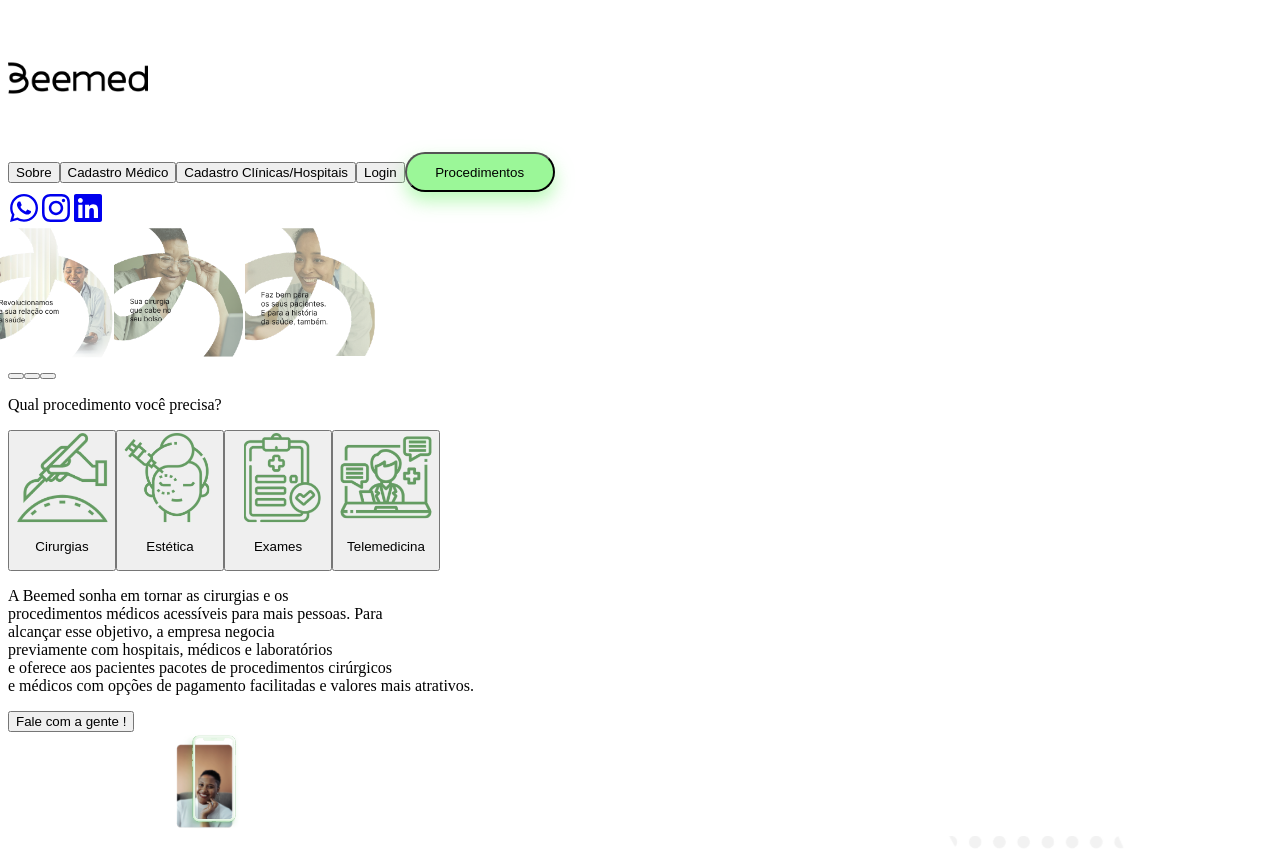
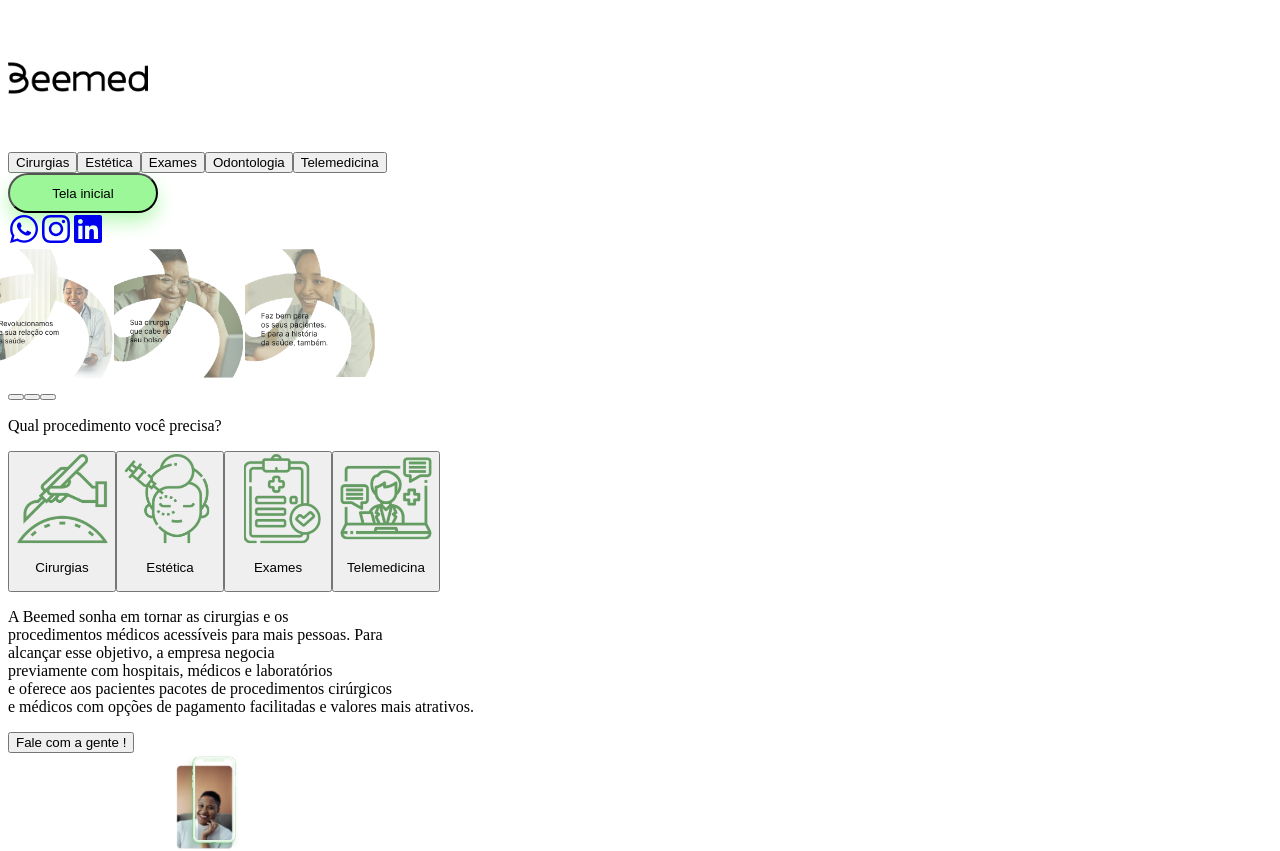
Before and after one commit to odevnicolas/beemed, a Next.js app: page /Home in a window 1280 px wide. Shown: the top 851 px of the page. Built offline with nearby package versions, Linux system fonts and the light colour scheme.

Commit message:
atualização

```diff
--- a/src/components/Header/header.tsx
+++ b/src/components/Header/header.tsx
@@ -1,93 +1,46 @@
 /* eslint-disable prettier/prettier */
-import React, { useState } from 'react';
+
+// eslint-disable-next-line @typescript-eslint/no-unused-vars
+import React from 'react';
 import './header.css';
-import Link from 'next/link';
-import Modal from '@/components/AuthModal/modal';
+import Link from 'next/link'
 import 'tailwindcss/tailwind.css';
-import { Fragment } from 'react';
-import { useMediaQuery } from 'react-responsive';
-import { FiMenu } from 'react-icons/fi';
+import { useRouter } from 'next/router';
 
-interface HeaderProps {
-  activeRoute: string;
-}
-
-const Header: React.FC<HeaderProps> = ({ activeRoute }) => {
-  const [isModalOpen, setIsModalOpen] = useState(false);
-  const [isMenuOpen, setIsMenuOpen] = useState(false);
-  const isMobile = useMediaQuery({ maxWidth: 900 });
-
-  const handleOpenModal = () => {
-    setIsModalOpen(true);
-  };
-
-  const handleCloseModal = () => {
-    setIsModalOpen(false);
-  };
-
-  const toggleMenu = () => {
-    setIsMenuOpen((prevIsMenuOpen) => !prevIsMenuOpen);
-  };
+const HeaderProced = () => {
+  const router = useRouter();
 
   return (
-    <Fragment>
-      <Modal isOpen={isModalOpen} onClose={handleCloseModal} />
-      <header className={`flex ${isMobile ? 'flex-col' : 'justify-between'} items-center py-3 px-6 sm:px-0 mt-3 sm:mt-0`}>
-        <div className={`${isMobile ? 'mb-4' : 'ml-2'} z-10`}>
+    <header className="flex flex-col sm:flex-row justify-between items-center py-[1.3%] px-[2%] mt-[1.3%]">
+      <div className="ml-[2%] z-10">
         <Link href="/">
           <img src="/BeemedBlack.svg" alt="Logo da Empresa" width={140} height={140} />
         </Link>
       </div>
-        {isMobile ? (
-          <div className="mt-4">
-            <button onClick={handleOpenModal} className="text-black font-medium hover:underline">
-              Login
-            </button>
-            <Link href="/cirurgias">
-              <button className="text-black btn-procedimentos mt-4 font-NowAltRegular font-NowAlt-Black">
-                Procedimentos
-              </button>
+      <div className="flex gap-10 z-10">
+        <Link className={`mt-[2%] ${router.pathname === '/cirurgias' ? 'underline text-green-500' : 'hover:underline'}`} href="/cirurgias">
+          <button className={`text-black font-medium ${router.pathname === '/cirurgias' ? 'text-green-500' : 'hover:underline decoration-solid decoration-colorButton decoration-2 box-decoration-clone'}`}>Cirurgias</button>
         </Link>
-            <button className="block sm:hidden text-black mt-4" onClick={toggleMenu}>
-              <FiMenu size={24} />
-            </button>
-          </div>
-        ) : (
-          <div className="ml-9 flex gap-10 z-10">
-            <Link className="mt-2" href="/sobre">
-              <button
-                className={`text-black font-medium hover:underline decoration-solid decoration-colorButton decoration-2 box-decoration-clone ${
-                  activeRoute === '/sobre' ? 'text-green-500' : 'text-black'
-                }`}
-              >
-                Sobre
-              </button>
+        <Link className={`mt-[2%] ${router.pathname === '/estetica' ? 'underline text-green-500' : ''}`} href="/estetica">
+          <button className={`text-black font-medium ${router.pathname === '/estetica' ? 'text-green-500' : 'hover:underline decoration-solid decoration-colorButton decoration-2 box-decoration-clone'}`}>Estética</button>
         </Link>
-            <Link className="mt-2" href="/medico">
-              <button
-                className={`text-black font-medium hover:underline decoration-solid decoration-colorButton decoration-2 box-decoration-clone ${
-                  activeRoute === '/medico' ? 'text-green-500' : 'text-black'
-                }`}
-              >
-                Cadastro Médico
-              </button>
+        <Link className={`mt-[2%] ${router.pathname === '/exames' ? 'underline text-green-500' : ''}`} href="/exames">
+          <button className={`text-black font-medium ${router.pathname === '/exames' ? 'text-green-500' : 'hover:underline decoration-solid decoration-colorButton decoration-2 box-decoration-clone'}`}>Exames</button>
         </Link>
-            <Link className="mt-2" href="/clinico">
-              <button className="text-black font-medium hover:underline decoration-solid decoration-colorButton decoration-2 box-decoration-clone">
-                Cadastro Clínicas/Hospitais
-              </button>
+        <Link className={`mt-[2%] ${router.pathname === '/odontologia' ? 'underline text-green-500' : ''}`} href="/odontologia">
+          <button className={`text-black font-medium ${router.pathname === '/odontologia' ? 'text-green-500' : 'hover:underline decoration-solid decoration-colorButton decoration-2 box-decoration-clone'}`}>Odontologia</button>
         </Link>
-            <button className="text-black font-medium mt-1 hover:underline decoration-solid decoration-colorButton decoration-2 box-decoration-clone" onClick={handleOpenModal}>
-              Login
-            </button>
-            <Link className="mt-1" href="/cirurgias">
-              <button className="text-black btn-procedimentos ml-5 font-NowAltRegular font-NowAlt-Black">Procedimentos</button>
+        <Link className={`mt-[2%] ${router.pathname === '/telemedicina' ? 'underline text-green-500' : ''}`} href="/telemedicina">
+          <button className={`text-black font-medium ${router.pathname === '/telemedicina' ? 'text-green-500' : 'hover:underline decoration-solid decoration-colorButton decoration-2 box-decoration-clone'}` }>Telemedicina</button>
         </Link>
       </div>
-        )}
+      <div>
+      <Link className='mt-[1.2%]'href="/">
+        <button className="text-black btn-procedimentos ml-5 font-NowAltRegular">Tela inicial</button>
+      </Link>
+      </div>
     </header>
-    </Fragment>
   );
 };
 
-export default Header;
+export default HeaderProced;
--- a/src/components/Social/social.tsx
+++ b/src/components/Social/social.tsx
@@ -5,15 +5,15 @@ import 'tailwindcss/tailwind.css';
 
 const RedesSociais: React.FC = () => {
   return (
-    <div className="z-20 rounded-s-[45px] bg-verde-social p-6 w-34 mt-[19%] float-right fixed top-0 right-0">
+    <div className="z-40 rounded-s-[45px] bg-verde-social p-6 w-34 mt-[19%] float-right fixed top-0 right-0">
       <a href="https://wa.me/558173265915?text=Ol%C3%A1%20eu%20desejo%20falar%20com%20a%20Beemed." target="_blank" rel="noopener noreferrer">
-        <FaWhatsapp size={32} className="z-20 mb-5 text-verde-social-icons hover:text-verde-social-icons-hover" />
+        <FaWhatsapp size={32} className="z-40 mb-5 text-verde-social-icons hover:text-verde-social-icons-hover" />
       </a>
       <a href="https://www.instagram.com" target= "_blank" rel="noopener noreferrer">
-        <FaInstagram size={32} className="z-20 mb-5 text-verde-social-icons hover:text-verde-social-icons-hover" />
+        <FaInstagram size={32} className="z-40 mb-5 text-verde-social-icons hover:text-verde-social-icons-hover" />
       </a>
       <a href="https://www.linkedin.com" target="_blank" rel="noopener noreferrer">
-        <FaLinkedin size={32} className="z-20 text-verde-social-icons hover:text-verde-social-icons-hover" />
+        <FaLinkedin size={32} className="z-40 text-verde-social-icons hover:text-verde-social-icons-hover" />
       </a>
     </div>
   );
--- a/src/pages/clinico.tsx
+++ b/src/pages/clinico.tsx
@@ -11,7 +11,7 @@ const Clinica: React.FC = () => {
   return (
     <div>
       <Header2 activeRoute={activeRoute} />
-      <div className="relative -mt-28 -z-50">
+      <div className="relative -mt-28">
         <div
           style={{
             backgroundImage: 'url(/banner.png)',
@@ -52,7 +52,7 @@ const Clinica: React.FC = () => {
           <img src="./medclinica.png" width={220} height={350} />
         </div>
       </div>
-      <div className="bg-BackColor ">
+      <div className="bg-BackColor">
         <div className="py-16 px-32 ">
           <img src="./medal.png" className="ml-24" width={65} height={80} />
           <div className="justify-center items-center">
```
Lines whose indentation alone changed are shown as unchanged.
